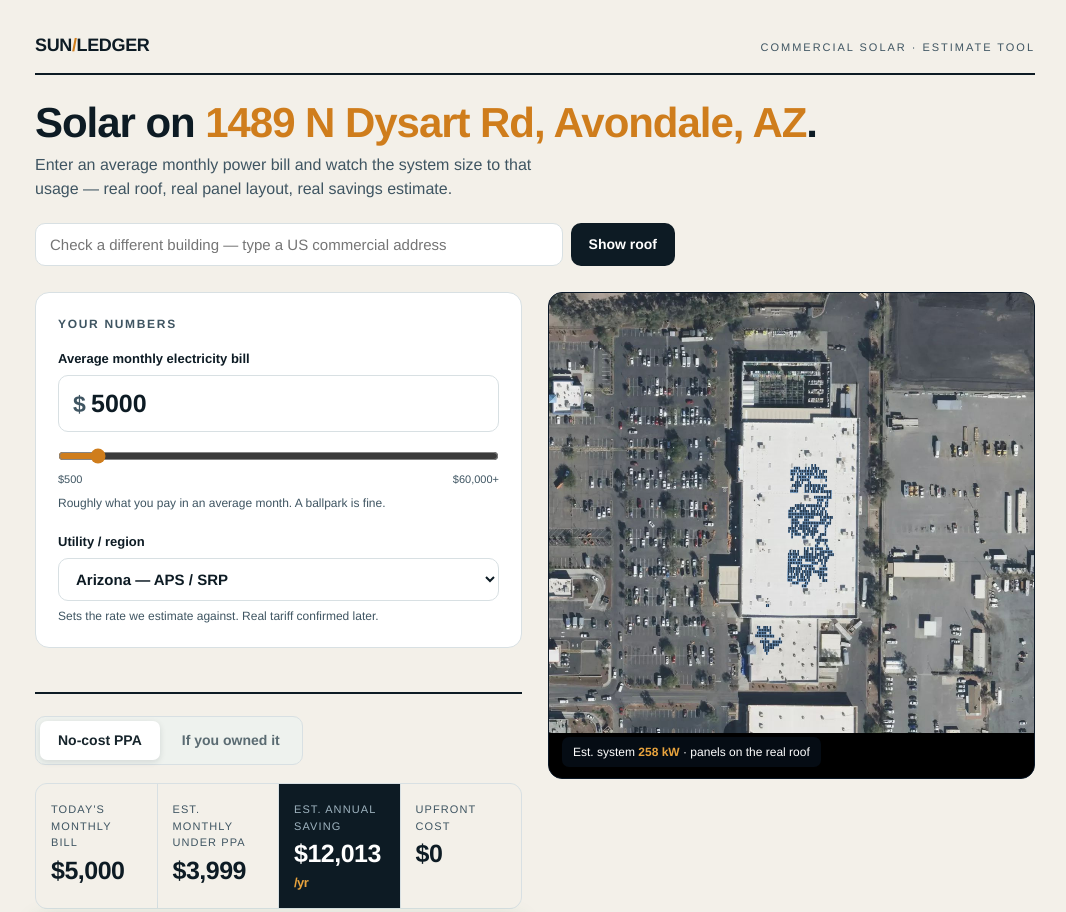
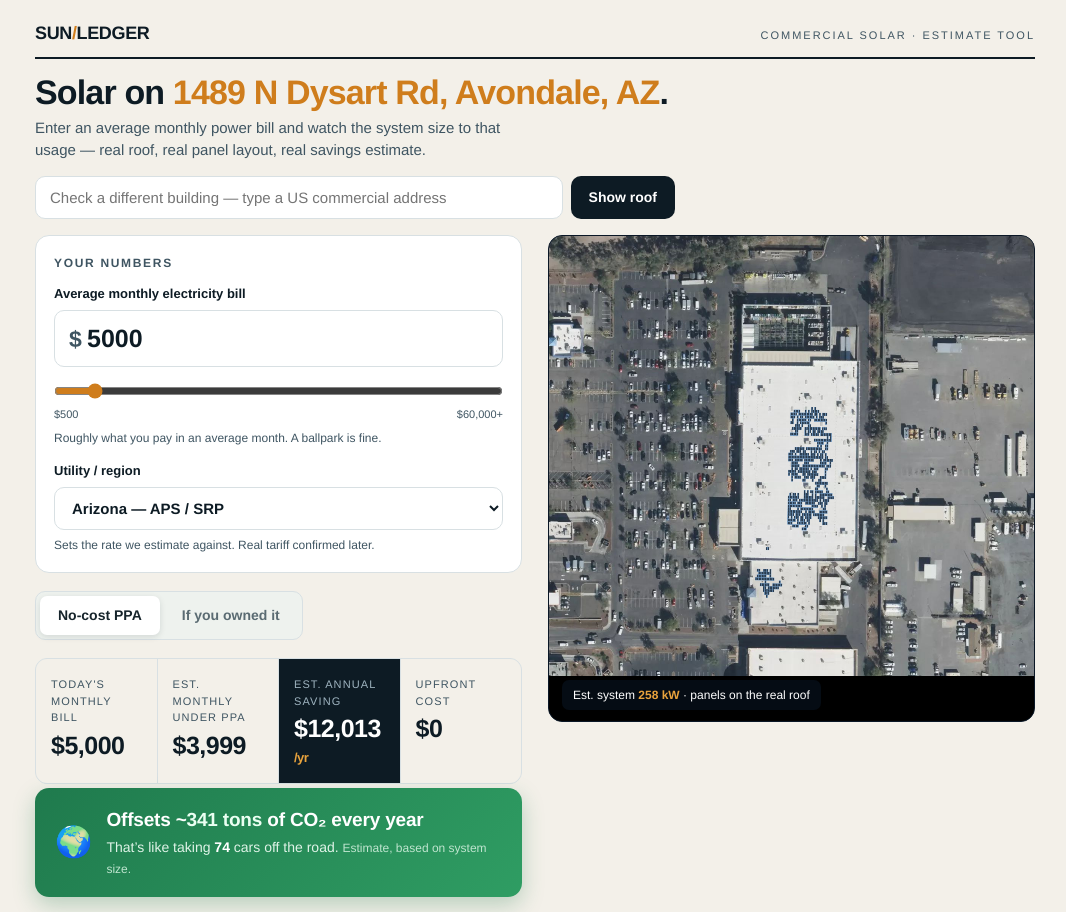
Before and after one commit to Rowela123/solar-calculator, a website: page public/index.html in a window 1280 px wide. Shown: the top 912 px of the page, without its empty margins (105-1171 px from the left). Drawn offline with Linux system fonts and the light colour scheme.

Commit message:
Update index.html

```diff
--- a/public/index.html
+++ b/public/index.html
@@ -8,14 +8,14 @@
   :root{--ink:#0d1b24;--ink-soft:#3f5562;--line:#d8e0e3;--paper:#f3f0e9;--sun:#e8a33d;--sun-deep:#cf7d1c;--field:#fff;}
   *{box-sizing:border-box}html,body{margin:0}
   body{background:var(--paper);color:var(--ink);font-family:"Helvetica Neue",Arial,sans-serif;-webkit-font-smoothing:antialiased;line-height:1.5}
-  .wrap{max-width:1040px;margin:0 auto;padding:32px 20px 80px}
-  .masthead{display:flex;align-items:baseline;justify-content:space-between;border-bottom:2px solid var(--ink);padding-bottom:14px;margin-bottom:26px;gap:16px;flex-wrap:wrap}
+  .wrap{max-width:1040px;margin:0 auto;padding:20px 20px 80px}
+  .masthead{display:flex;align-items:baseline;justify-content:space-between;border-bottom:2px solid var(--ink);padding-bottom:10px;margin-bottom:16px;gap:16px;flex-wrap:wrap}
   .mark{font-weight:800;letter-spacing:-.02em;font-size:18px}.mark span{color:var(--sun-deep)}
   .eyebrow{font-size:11px;letter-spacing:.18em;text-transform:uppercase;color:var(--ink-soft)}
-  h1{font-size:clamp(26px,4.5vw,42px);line-height:1.04;letter-spacing:-.025em;font-weight:800;margin:0 0 8px}
+  h1{font-size:clamp(24px,3.6vw,34px);line-height:1.05;letter-spacing:-.025em;font-weight:800;margin:0 0 6px}
   h1 .addr{color:var(--sun-deep)}
-  .lede{font-size:16px;color:var(--ink-soft);max-width:56ch;margin:0 0 22px}
-  .addrbar{display:flex;gap:8px;margin:0 0 26px;max-width:640px}
+  .lede{font-size:15px;color:var(--ink-soft);max-width:56ch;margin:0 0 14px}
+  .addrbar{display:flex;gap:8px;margin:0 0 16px;max-width:640px}
   .addrbar input{flex:1;font-size:15px;padding:12px 14px;border:1px solid var(--line);border-radius:10px;font-family:inherit}
   .addrbar input:focus{outline:3px solid #f0d8ad;border-color:var(--sun-deep)}
   .addrbar button{background:var(--ink);color:#fff;border:none;font-family:inherit;font-weight:700;font-size:14px;padding:0 18px;border-radius:10px;cursor:pointer;white-space:nowrap}
@@ -24,8 +24,8 @@
   .leftcol{display:flex;flex-direction:column;gap:18px}
   .grid>.render{position:sticky;top:20px}
   @media(max-width:780px){.grid{grid-template-columns:1fr}.grid>.render{position:static;order:-1}}
-  .card{background:var(--field);border:1px solid var(--line);border-radius:14px;padding:22px}
-  .card h2{font-size:12px;letter-spacing:.14em;text-transform:uppercase;color:var(--ink-soft);margin:0 0 16px;font-weight:700}
+  .card{background:var(--field);border:1px solid var(--line);border-radius:14px;padding:18px}
+  .card h2{font-size:12px;letter-spacing:.14em;text-transform:uppercase;color:var(--ink-soft);margin:0 0 12px;font-weight:700}
   label{display:block;font-size:13px;font-weight:700;margin:0 0 7px}
   .hint{font-size:12px;color:var(--ink-soft);font-weight:400;margin-top:6px}
   .billrow{position:relative}
@@ -35,14 +35,14 @@
   input:focus,select:focus{outline:3px solid #f0d8ad;border-color:var(--sun-deep)}
   input[type=range]{width:100%;margin:16px 0 4px;accent-color:var(--sun-deep)}
   .rangeends{display:flex;justify-content:space-between;font-size:11px;color:var(--ink-soft)}
-  .selectrow{margin-top:20px}
+  .selectrow{margin-top:14px}
   select{width:100%;font-size:15px;padding:11px 13px;border:1px solid var(--line);border-radius:10px;background:#fff;color:var(--ink);font-family:inherit;font-weight:600}
-  .render{background:#10243a;border-radius:14px;overflow:hidden;border:1px solid #0a1726;position:relative;aspect-ratio:1/1}
-  .render canvas{display:block;width:100%;height:100%}
+  .render{background:#10243a;border-radius:14px;overflow:hidden;border:1px solid #0a1726;position:relative;aspect-ratio:1/1;max-height:calc(100vh - 110px)}
+  .render canvas{display:block;width:100%;height:100%;object-fit:cover}
   .render .tag{position:absolute;left:13px;bottom:11px;background:rgba(7,16,26,.8);color:#fff;font-size:12px;padding:6px 11px;border-radius:7px}
   .render .tag b{color:var(--sun)}
   .render .loading{position:absolute;inset:0;display:flex;align-items:center;justify-content:center;color:#9fb4c0;font-size:14px;text-align:center;padding:24px}
-  .results{margin-top:26px;border-top:2px solid var(--ink);padding-top:22px}
+  .results{margin-top:0;padding-top:0}
   .resultgrid{display:grid;grid-template-columns:repeat(4,1fr);gap:1px;background:var(--line);border:1px solid var(--line);border-radius:12px;overflow:hidden}
   @media(max-width:680px){.resultgrid{grid-template-columns:repeat(2,1fr)}}
   .stat{background:var(--paper);padding:17px 15px}
```
